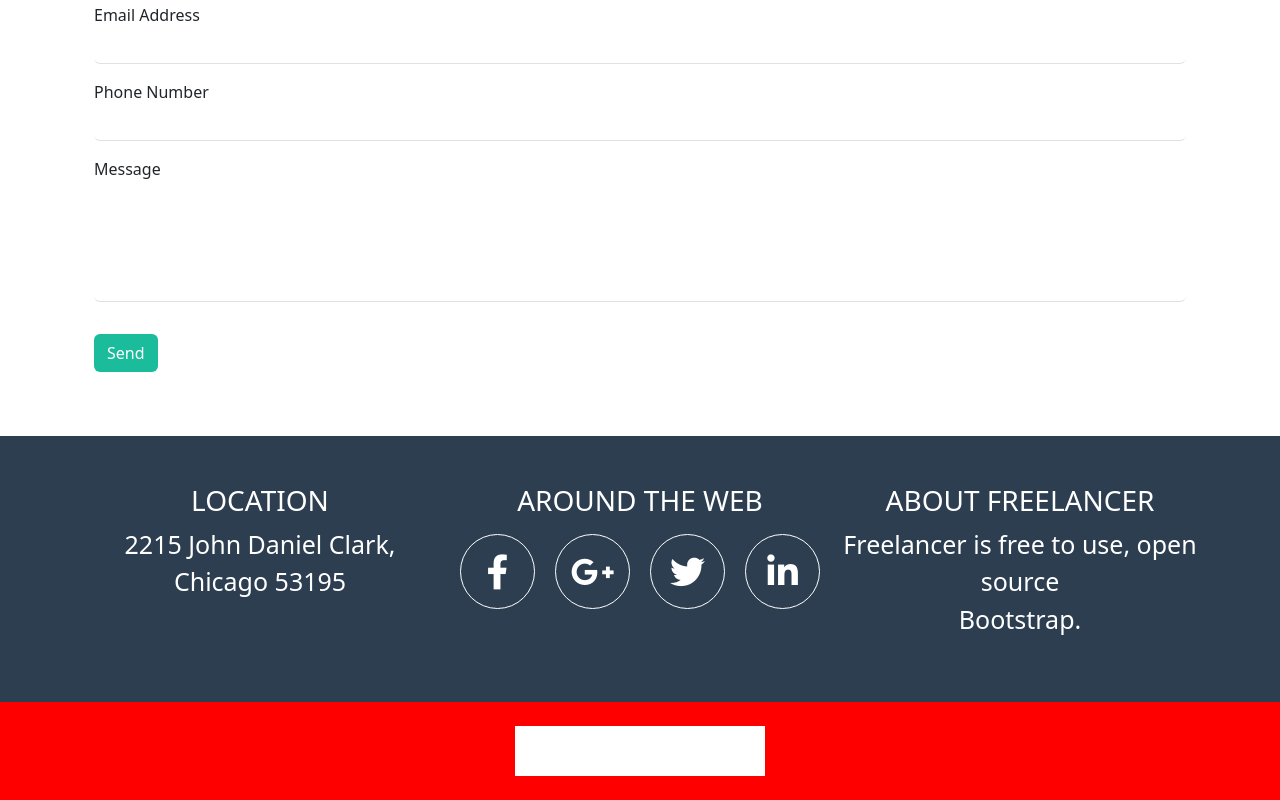
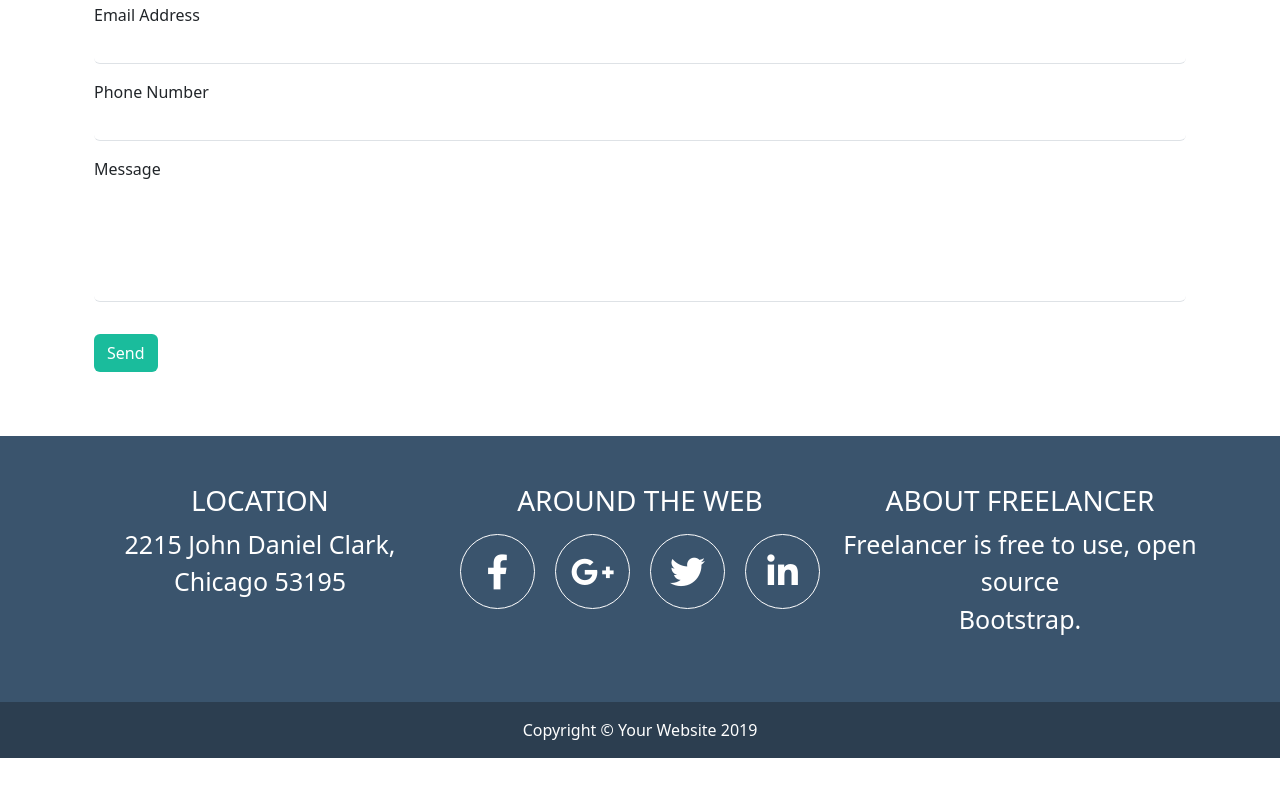
Before and after one commit to manuelgaleone/html-css-bootstrap-freelancer, a plain HTML site: page index.html in a window 1280 px wide. Shown: the part 2422-3222 px from the top of the page. After the commit the page ends 3180 px from the top, so only its background shows below. Drawn offline with nearby package versions, Linux system fonts and the light colour scheme.

Commit message:
Fixed Copyright

```diff
--- a/css/style.css
+++ b/css/style.css
@@ -62,6 +62,10 @@
 
 .bg_black {
     background-color: black;
+}
+
+.bg_lightblue {
+    background-color: #3A546D;
 }
 
 .color_white {
--- a/index.html
+++ b/index.html
@@ -211,10 +211,10 @@
 
     <!--Footer-->
     <footer>
-        <div class="footer_section bg_blue">
+        <div class="footer_section bg_lightblue">
             <div class="footer_elements container py-5">
                 <div class="row">
-                    <div class="col">
+                    <div class="col-4">
                         <div class="menu_footer">
                             <h3 class="location color_white text-center">
                                 LOCATION
@@ -225,7 +225,7 @@
                             </p>
                         </div>
                     </div>
-                    <div class="col">
+                    <div class="col-4">
                         <div class="menu_footer">
                             <h3 class="location color_white d-flex justify-content-center">
                                 AROUND THE WEB
@@ -247,7 +247,7 @@
                             </div>
                         </div>
                     </div>
-                    <div class="col">
+                    <div class="col-4">
                         <div class="menu_footer">
                             <h3 class="location color_white text-center">
                                 ABOUT FREELANCER
@@ -261,11 +261,11 @@
                 </div>
             </div>
         </div>
-        <div class="footer_copyright bg_red">
-            <div class="footer_copyright_text container py-4">
-                <div class="copyright_text margin_left_right_auto">
-
-                </div>
+        <div class="footer_copyright d-flex align_items_center bg_blue">
+            <div class="footer_copyright_text container py-3">
+                    <p class="text-center color_white margin_left_right_auto">
+                        Copyright &copy; Your Website 2019
+                    </p>
             </div>
         </div>
     </footer>
```
